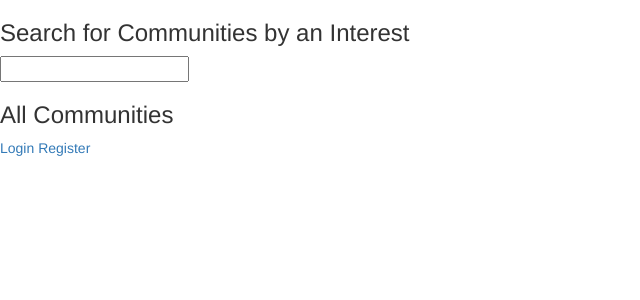
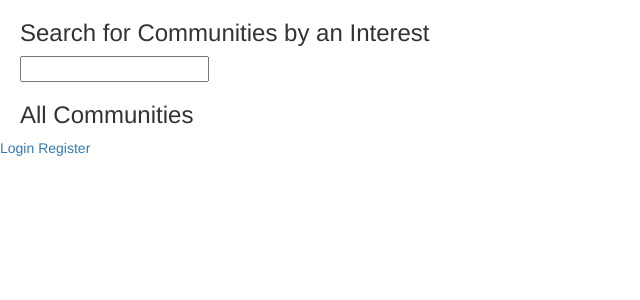
Before and after one commit to takwas/CommunityFund, a Django app: page / in a window 1280 px wide. Shown: the part 60-360 px from the top of the page, without its empty margins (0-640 px from the left). Run offline with Django 3.2, Linux system fonts and the light colour scheme; data that the repository does not hold is empty; some libraries are stand-ins or nearby versions.

Commit message:
Added padding

```diff
--- a/home/templates/base.html
+++ b/home/templates/base.html
@@ -3,6 +3,7 @@
 <html>
     <head>
         <link rel="stylesheet" href="{% static "styles/bootstrap.min.css" %}"></script>
+        <link rel="stylesheet" href="{% static "styles/communityfund.css" %}"></script>
         <script type="text/javascript" src="{% static "scripts/jquery.min.js" %}"></script>
         <script type="text/javascript" src="{% static "scripts/bootstrap.min.js" %}"></script>
         <script type="text/javascript" src="{% static "scripts/ajax.js" %}"></script>
@@ -25,7 +26,7 @@
         </section>
     </body>
 
-    <footer>
+    <footer id="footer">
         <p>
             {% if user.is_authenticated %}
                 <a id="profile" href="{% url 'user_profile' slug=user.username %}">My Profile</a>
--- /dev/null
+++ b/static/styles/communityfund.css
@@ -0,0 +1,4 @@
+#content {
+    margin: 0 auto;
+    padding: 0 20px;
+}
```
